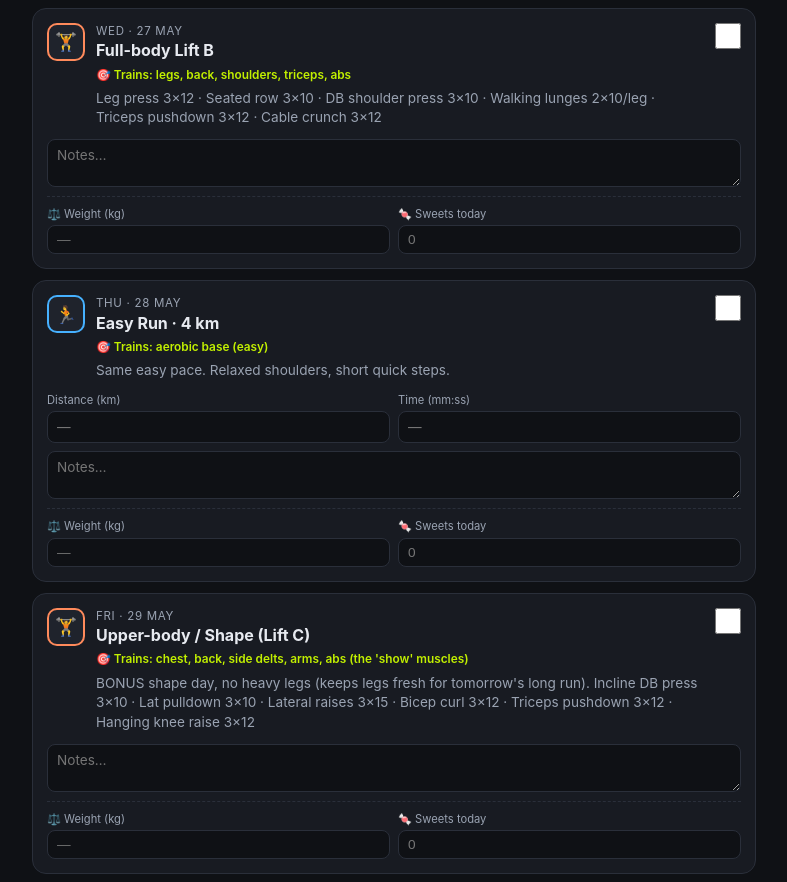
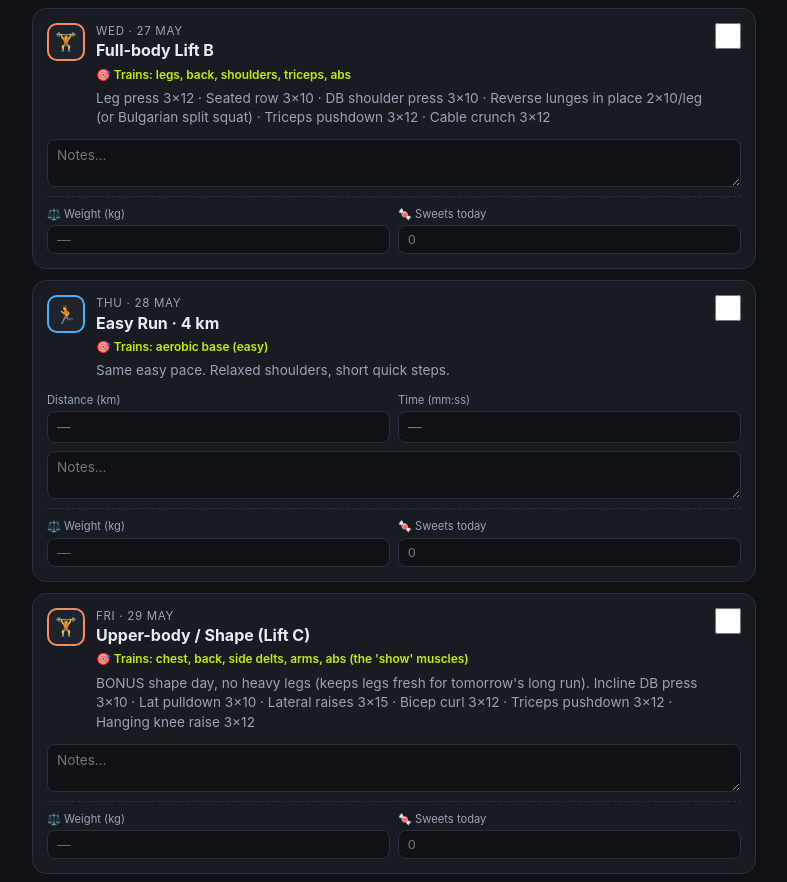
Before and after one commit to BASadityaSrinivas/half-marathon-tracker, a plain HTML site: page index.html in a window 1280 px wide. Shown: the part 1605-2487 px from the top of the page, without its empty margins (246-1033 px from the left). Drawn offline with Linux system fonts and the light colour scheme.

Commit message:
Lift B: swap walking lunges → reverse lunges in place (crowded gym friendly)

```diff
--- a/index.html
+++ b/index.html
@@ -103,7 +103,7 @@ const PLAN = {
     { date:"2026-05-26", dow:"Tue", type:"rest", title:"Rest / Mobility", focus:"🎯 Recovery + mobility (let muscles rebuild)",
       detail:"Optional 15 min easy walk + light stretch.", log:["notes"] },
     { date:"2026-05-27", dow:"Wed", type:"strength", title:"Full-body Lift B", focus:"🎯 Trains: legs, back, shoulders, triceps, abs",
-      detail:"Leg press 3×12 · Seated row 3×10 · DB shoulder press 3×10 · Walking lunges 2×10/leg · Triceps pushdown 3×12 · Cable crunch 3×12", log:["notes"] },
+      detail:"Leg press 3×12 · Seated row 3×10 · DB shoulder press 3×10 · Reverse lunges in place 2×10/leg (or Bulgarian split squat) · Triceps pushdown 3×12 · Cable crunch 3×12", log:["notes"] },
     { date:"2026-05-28", dow:"Thu", type:"run", title:"Easy Run · 4 km", focus:"🎯 Trains: aerobic base (easy)",
       detail:"Same easy pace. Relaxed shoulders, short quick steps.", log:["distance","time","notes"] },
     { date:"2026-05-29", dow:"Fri", type:"strength", title:"Upper-body / Shape (Lift C)", focus:"🎯 Trains: chest, back, side delts, arms, abs (the 'show' muscles)",
```
